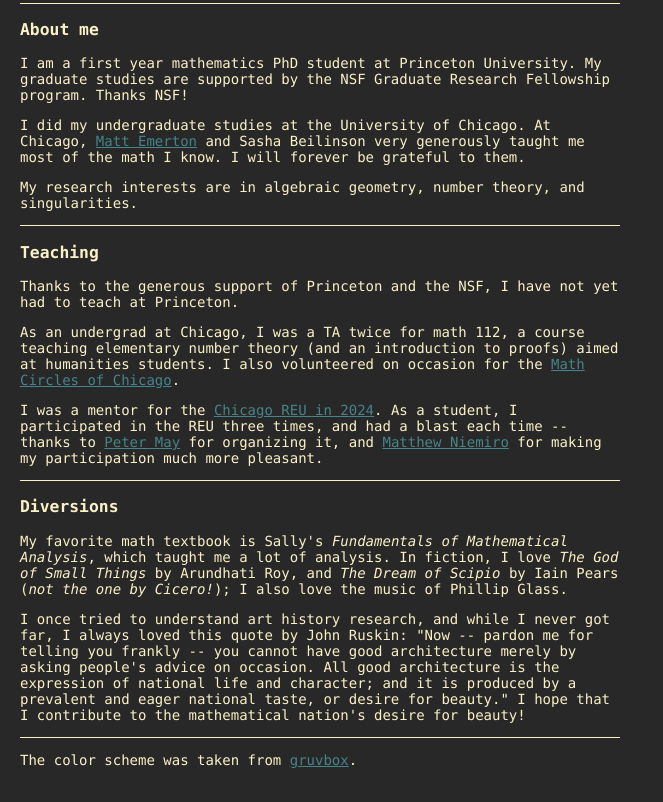
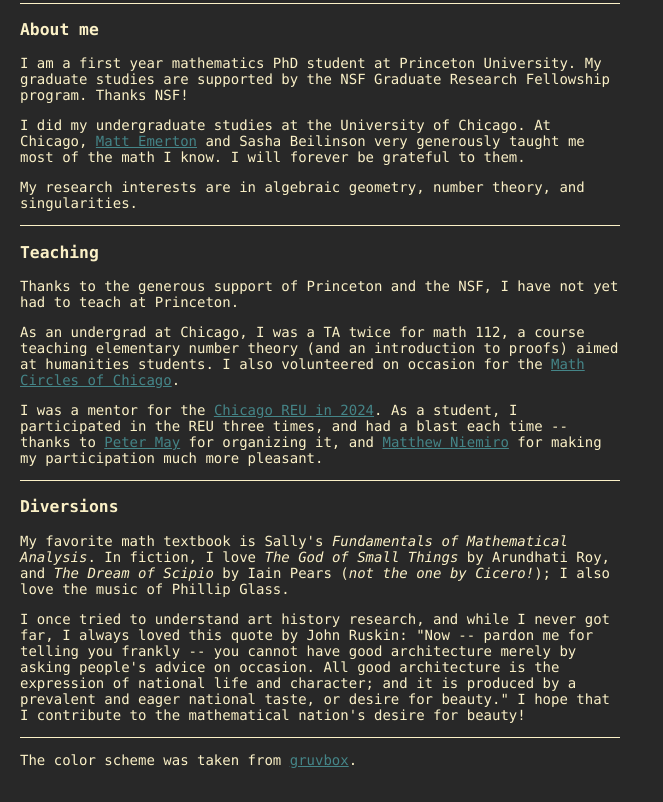
Before and after one commit to michael-thomas-barz/michael-thomas-barz.github.io, a plain HTML site: page index.html in a window 1280 px wide. Shown: the part 418-1220 px from the top of the page, without its empty margins (0-663 px from the left). Drawn offline with Linux system fonts and the light colour scheme.

Commit message:
Update index.html

```diff
--- a/index.html
+++ b/index.html
@@ -66,7 +66,7 @@
     <p>I was a mentor for the <a href="https://math.uchicago.edu/~may/REU2024/">Chicago REU in 2024</a>. As a student, I participated in the REU three times, and had a blast each time -- thanks to <a href="http://www.math.uchicago.edu/~may/">Peter May</a> for organizing it, and <a href="https://niemiro.dev">Matthew Niemiro</a> for making my participation much more pleasant.</p>
     <hr>
     <h3>Diversions</h3>
-    <p>My favorite math textbook is Sally's <i>Fundamentals of Mathematical Analysis</i>, which taught me a lot of analysis. In fiction, I love <i>The God of Small Things</i> by Arundhati Roy, and <i>The Dream of Scipio</i> by Iain Pears (<i>not the one by Cicero!</i>); I also love the music of Phillip Glass.</p>
+    <p>My favorite math textbook is Sally's <i>Fundamentals of Mathematical Analysis</i>. In fiction, I love <i>The God of Small Things</i> by Arundhati Roy, and <i>The Dream of Scipio</i> by Iain Pears (<i>not the one by Cicero!</i>); I also love the music of Phillip Glass.</p>
     <p>I once tried to understand art history research, and while I never got far, I always loved this quote by John Ruskin: "Now -- pardon me for telling you frankly -- you cannot have good architecture merely by asking people's advice on occasion. All good architecture is the expression of national life and character; and it is produced by a prevalent and eager national taste, or desire for beauty." I hope that I contribute to the mathematical nation's desire for beauty!</p>
     <hr>
     <p>The color scheme was taken from <a href="https://github.com/morhetz/gruvbox">gruvbox</a>.</p>
```
